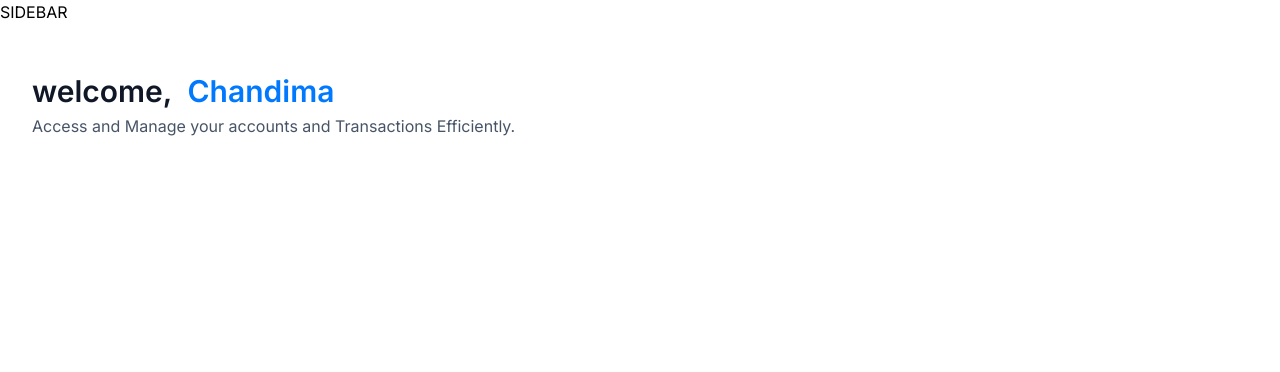
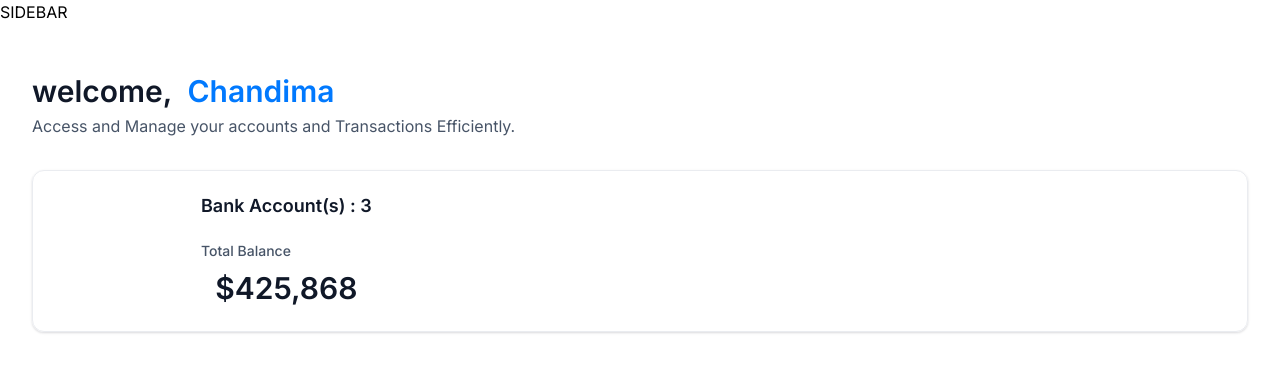
Before and after one commit to chandima2000/bank-app-with-finance-management-dashboard, a Next.js app: page / in a window 1280 px wide. Shown: the top 372 px of the page. Built offline with nearby package versions, Linux system fonts and the light colour scheme.

Commit message:
create "total balance" section

```diff
--- a/app/(root)/page.tsx
+++ b/app/(root)/page.tsx
@@ -1,4 +1,5 @@
 import Header from "@/components/Header";
+import TotalBalanceBox from "@/components/TotalBalanceBox";
 
 
 export default function Home() {
@@ -14,6 +15,13 @@ export default function Home() {
             user= {loggedIn?.firstName || "guest"}
             subtext="Access and Manage your accounts and Transactions Efficiently."
           />
+
+          <TotalBalanceBox
+            accounts = {[]}
+            totalBanks = {3}
+            totalCurrentBalance = {425868}
+            />
+
         </header>
       </div>
     </section>
```
